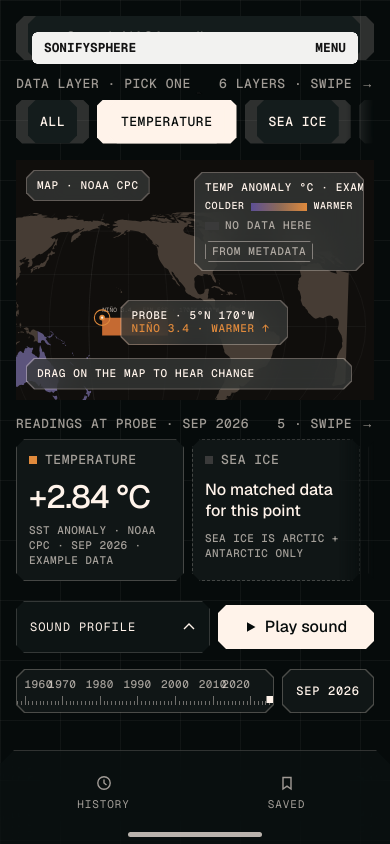
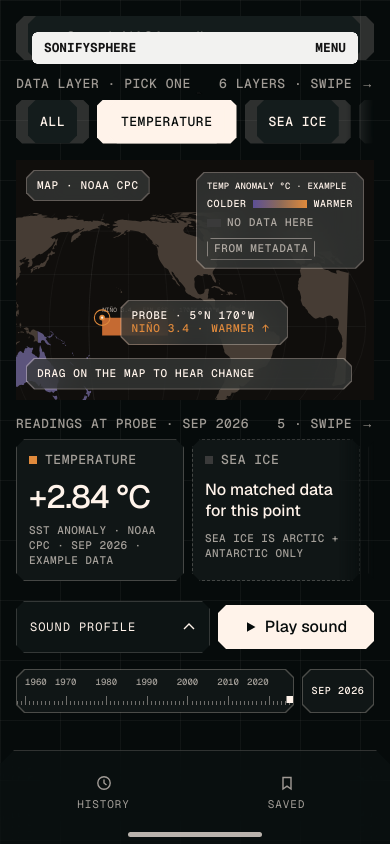
Before and after one commit to acheronx0577/Earth-Juke-Box-Sonifysphere, a Next.js app: page /listen in a window 390 px wide. Built offline with nearby package versions, Linux system fonts and the light colour scheme.

Commit message:
Fit the phone legend and year labels inside their boxes.
The anomaly title wraps inside the glass legend, and the timeline years no longer collide on a 390px strip.

Co-authored-by: AcheronX. <richardhuynh53@gmail.com>

```diff
--- a/src/components/listen/v4/ListenV4.tsx
+++ b/src/components/listen/v4/ListenV4.tsx
@@ -311,7 +311,11 @@ function Timeline({ year, onYear }: { readonly year: number; readonly onYear: (y
               return (
                 <span key={tick} aria-hidden="true">
                   <i style={{ left, height: major ? 9 : 4 }} />
-                  {major ? <b className={edge} style={{ left }}>{tick}</b> : null}
+                  {major ? (
+                    <b className={edge} data-year={tick} style={{ left }}>
+                      {tick}
+                    </b>
+                  ) : null}
                 </span>
               );
             })}
--- a/src/components/listen/v4/listen-v4.css
+++ b/src/components/listen/v4/listen-v4.css
@@ -404,9 +404,6 @@
     margin-left: -46%;
     margin-top: -8%;
   }
-  .lv-legend { width: 168px; }
-  .lv-legend-title,
-  .lv-legend .lv-glass-face { font-size: 9px; letter-spacing: 0.03em; }
 }
 
 .lv-media {
@@ -1120,6 +1117,13 @@
   .lv-timeline { width: 932px; }
 }
 
+@media (max-width: 699px) {
+  .lv-legend { width: 168px; }
+  .lv-legend-title { white-space: normal; font-size: 9px; letter-spacing: 0.02em; }
+  .lv-ticks > span > b { font-size: 9px; letter-spacing: 0; }
+  .lv-date { width: 72px; font-size: 10px; }
+}
+
 @media (prefers-reduced-motion: reduce) {
   .lv-wake-track span,
   .lv-history,
```
